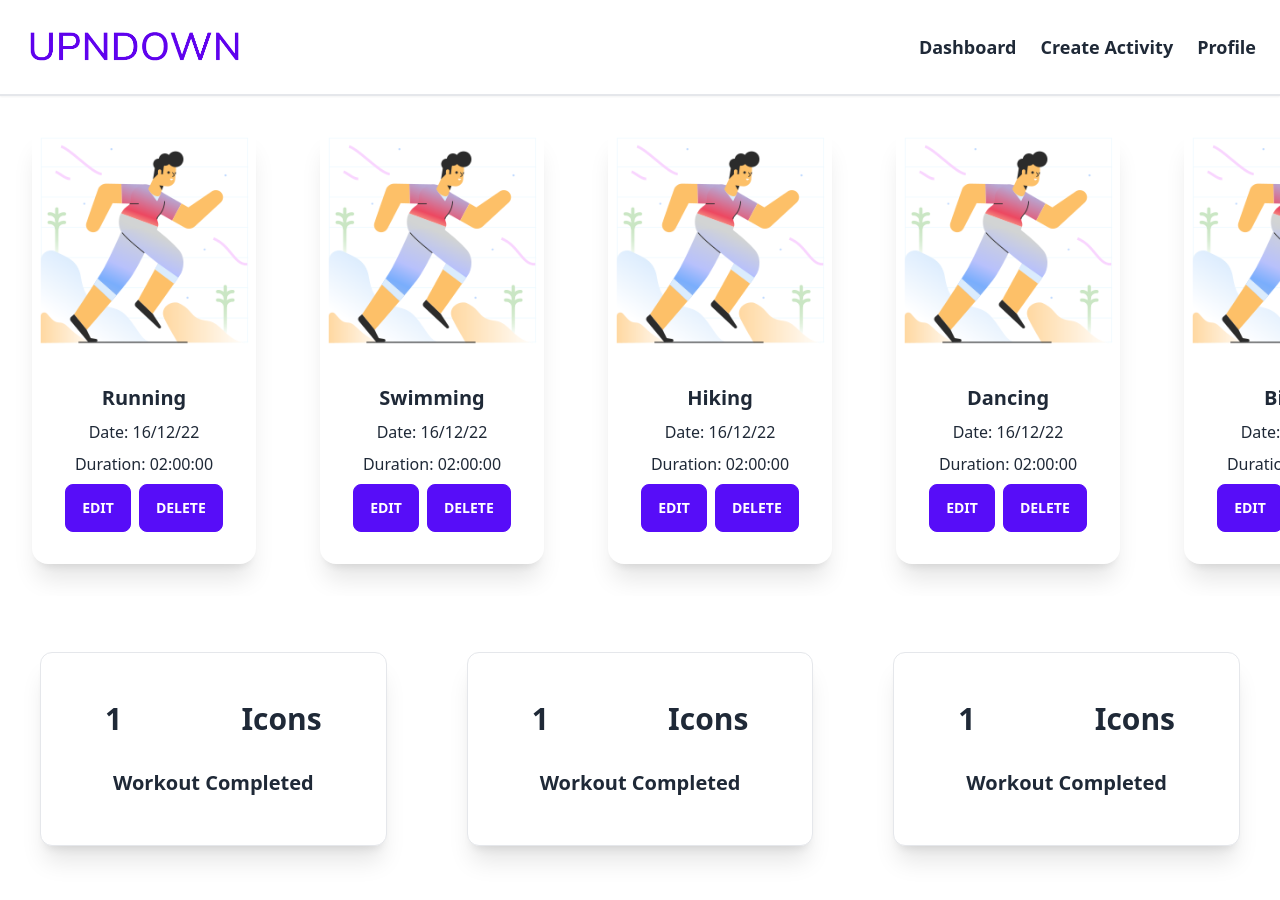
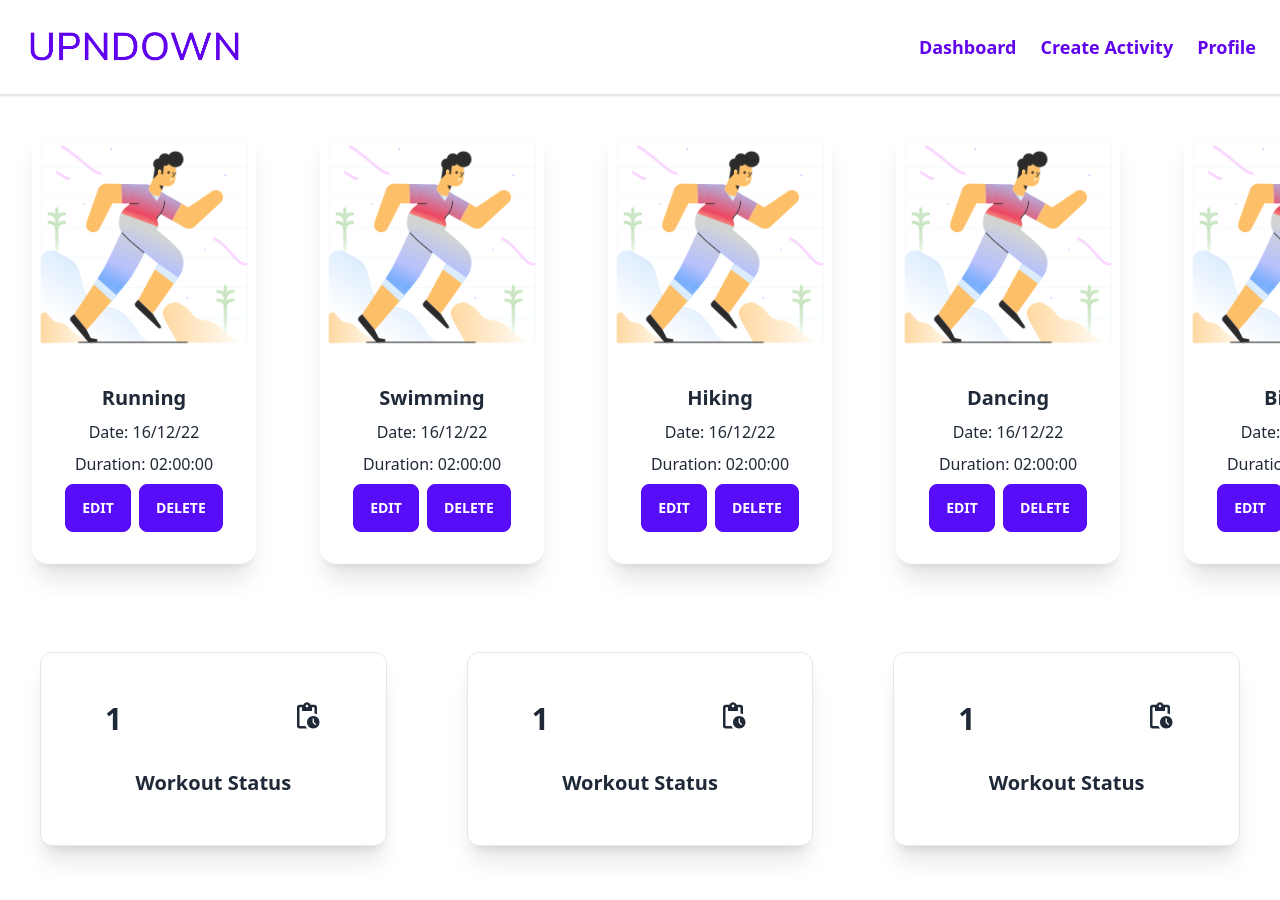
Before and after one commit to Maxnetz/upndown, a React (Create React App) app: page / in a window 1280 px wide. Built offline with nearby package versions, Linux system fonts and the light colour scheme.

Commit message:
Update NavBar

```diff
--- a/package.json
+++ b/package.json
@@ -9,6 +9,7 @@
     "daisyui": "^2.42.1",
     "react": "^18.2.0",
     "react-dom": "^18.2.0",
+    "react-icons": "^4.7.1",
     "react-scripts": "5.0.1",
     "web-vitals": "^2.1.4"
   },
--- a/src/components/NavBar/NavBar.jsx
+++ b/src/components/NavBar/NavBar.jsx
@@ -6,7 +6,7 @@ const NavBar = () => {
         <div className="h-full ml-6 flex items-center">
             <a href="/#"><img src={logo} alt="logo" className="h-16" /></a>
         </div>
-        <div className="h-full mr-6 flex justify-around items-center gap-6 font-bold text-lg ">
+        <div className="h-full mr-6 flex justify-around items-center gap-6 font-bold text-purple-500 text-lg ">
             <a href="/#">Dashboard</a>
             <a href="/#">Create Activity</a>
             <a href="/#">Profile</a>
--- a/src/components/StatItem/StatItem.jsx
+++ b/src/components/StatItem/StatItem.jsx
@@ -1,12 +1,15 @@
+import { MdPendingActions } from 'react-icons/md';
+
 const StatItem = () => {
 
     return (
         <div className="bg-white flex flex-col justify-around">
+
             <header className="flex justify-between text-3xl font-bold">
                 <span className='count p-4 ml-4'>1</span>
-                <span className='icon p-4 mr-4'>Icons</span>
+                <span className='icon p-4 mr-4'><MdPendingActions /></span>
             </header>
-            <h5 className="title p-4 text-center text-xl font-bold">Workout Completed</h5>
+            <h5 className="title p-4 text-center text-xl font-bold">Workout Status</h5>
         </div>
     );
 }
--- a/src/pages/Dashboard.jsx
+++ b/src/pages/Dashboard.jsx
@@ -1,10 +1,12 @@
 import StatContainer from "../components/StatContainer/StatContainer";
 import ActivityCard from "../components/ActivityCard/ActivityCard";
-import NavBar from "../components/NavBar/NavBar"
+import NavBar from "../components/NavBar/NavBar";
+
+
 
 const Dashboard = () => {
     return (
-        <div className=" " >
+        <div>
             <NavBar />
             <div className="h-screen">
                 <ActivityCard />
@@ -15,7 +17,6 @@ const Dashboard = () => {
                 </div>
             </div>
         </div>
-
-    )
-}
+    );
+};
 export default Dashboard;
--- /dev/null
+++ b/src/pages/Login.jsx
@@ -0,0 +1,3 @@
+const Login = () => {};
+
+export default Login;
```
Also changed, not shown: 1 other file (tests, documents, lock files or other folders).
